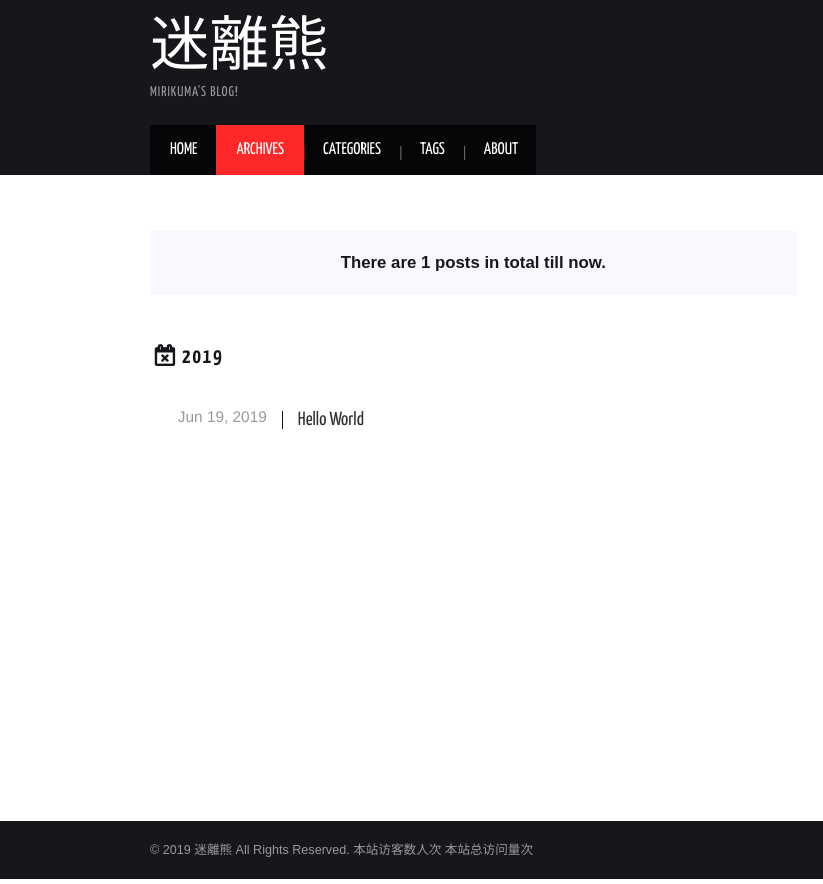
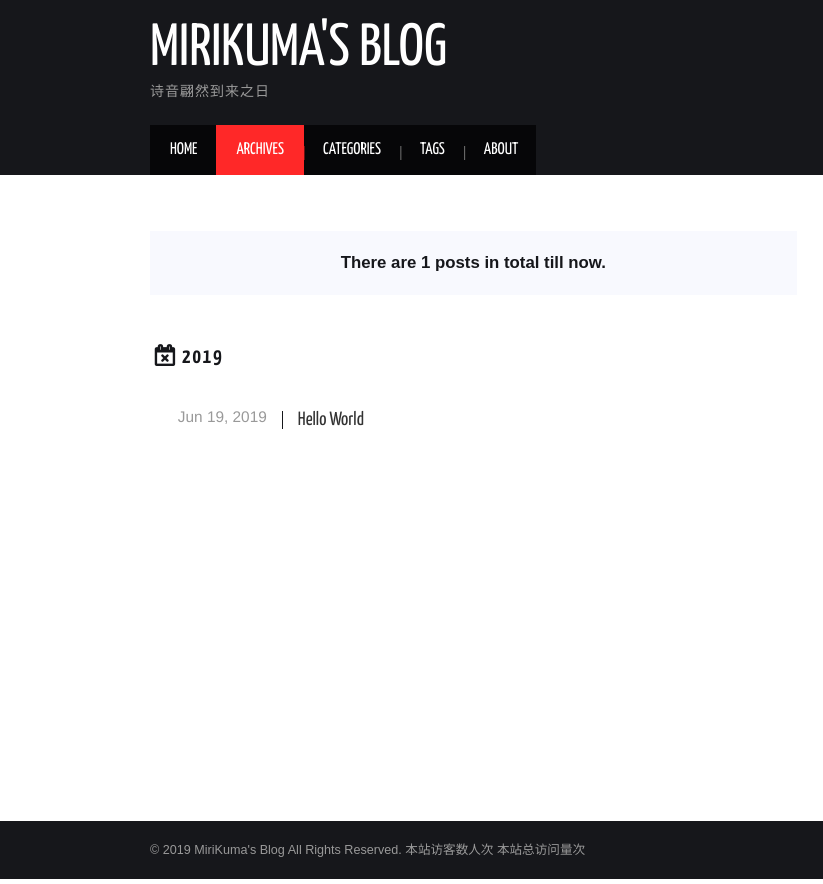
Before and after one commit to MiriKuma/MiriKuma.github.io, a plain HTML site: page archives/2019/06/index.html in a window 1280 px wide. Shown: the full height of the page, 0-823 px from the left. Drawn offline with nearby package versions, Linux system fonts and the light colour scheme; some packages are replaced by stand-ins of ours; no server answers; a script that the page names is missing; a web font is replaced by a local one.

Commit message:
Site updated: 2019-06-19 14:52:58

```diff
--- a/archives/2019/06/index.html
+++ b/archives/2019/06/index.html
@@ -13,24 +13,24 @@
   <!-- PACE Progress Bar START -->
 
 
-  <title>archives: 2019/6 | 迷離熊</title>
+  <title>archives: 2019/6 | MiriKuma&#39;s Blog</title>
   <meta name="viewport" content="width=device-width, initial-scale=1, maximum-scale=1">
 
 
 
 
-  <meta name="description" content="MiriKuma&apos;s Blog!">
+  <meta name="description" content="诗音翩然到来之日">
 <meta property="og:type" content="website">
-<meta property="og:title" content="迷離熊">
+<meta property="og:title" content="MiriKuma&#39;s Blog">
 <meta property="og:url" content="http://yoursite.com/archives/2019/06/index.html">
-<meta property="og:site_name" content="迷離熊">
-<meta property="og:description" content="MiriKuma&apos;s Blog!">
-<meta property="og:locale" content="Chinese">
+<meta property="og:site_name" content="MiriKuma&#39;s Blog">
+<meta property="og:description" content="诗音翩然到来之日">
+<meta property="og:locale" content="default">
 <meta name="twitter:card" content="summary">
-<meta name="twitter:title" content="迷離熊">
-<meta name="twitter:description" content="MiriKuma&apos;s Blog!">
+<meta name="twitter:title" content="MiriKuma&#39;s Blog">
+<meta name="twitter:description" content="诗音翩然到来之日">
 
-    <link rel="alternate" href="/atom.xml" title="迷離熊" type="application/atom+xml">
+    <link rel="alternate" href="/atom.xml" title="MiriKuma&#39;s Blog" type="application/atom+xml">
 
   <link rel="icon" href="/css/images/favicon.ico">
 
@@ -97,12 +97,12 @@ var themeMenus = {};
 
           <h1 class="site-title">
 
-              <a href="/" title="迷離熊" rel="home"> 迷離熊 </a>
+              <a href="/" title="MiriKuma&#39;s Blog" rel="home"> MiriKuma&#39;s Blog </a>
 
           </h1>
 
 
-            <div class="site-description">MiriKuma&#39;s Blog!</div>
+            <div class="site-description">诗音翩然到来之日</div>
 
 
           <nav id="main-navigation" class="main-navigation" role="navigation">
@@ -371,7 +371,7 @@ var themeMenus = {};
 
   <div class="clearfix container">
       <div class="site-info">
-	      &copy; 2019 迷離熊 All Rights Reserved.
+	      &copy; 2019 MiriKuma&#39;s Blog All Rights Reserved.
 
             <span id="busuanzi_container_site_uv">
               本站访客数<span id="busuanzi_value_site_uv"></span>人次
```
Also changed, not shown: 2019/06/19/hello-world/index.html (+7 -7 lines), archives/2019/index.html (+12 -12 lines), archives/index.html (+12 -12 lines), index.html (+12 -12 lines), 1 other file.
